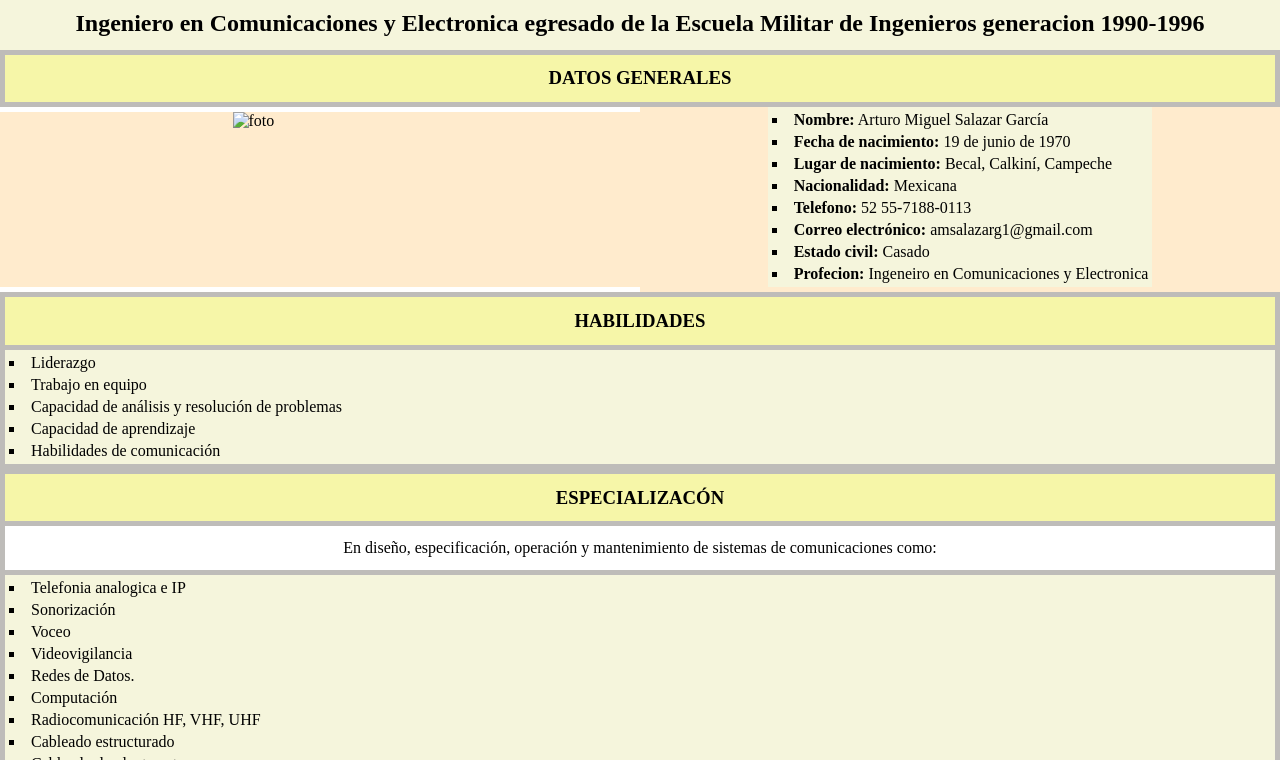
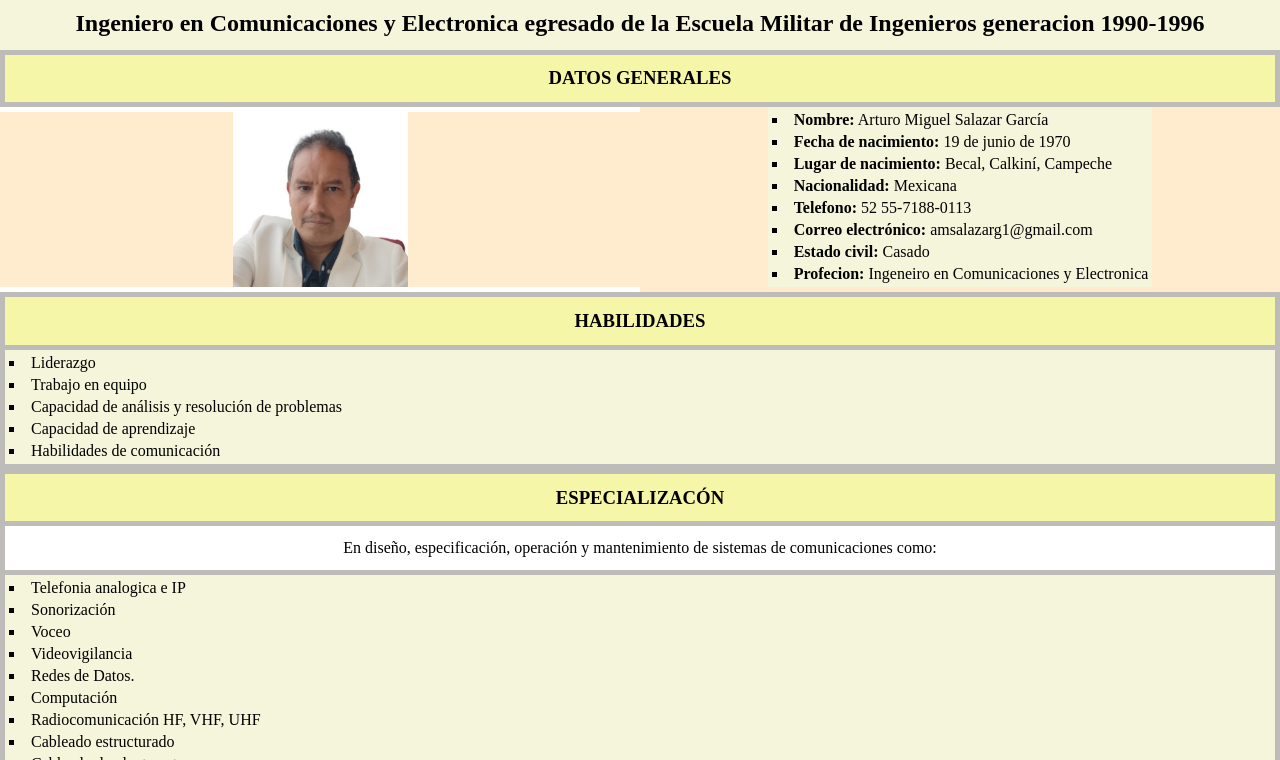
Before and after one commit to ArturoMSG/curriculum, a plain HTML site: page index.html in a window 1280 px wide. Shown: the part 40-800 px from the top of the page. Drawn offline with Linux system fonts and the light colour scheme.

Commit message:
correccion foto

```diff
--- a/index.html
+++ b/index.html
@@ -20,7 +20,7 @@
         <div class="datos_personales">
 
           <section>
-            <img src="\32_code_b_curso\dia_1\imagenes\Miguel.jpg" alt="foto" width="175" height="175">
+            <img src=".\imagenes\Miguel.jpg" alt="foto" width="175" height="175">
           </section>
 
           <section>
```
